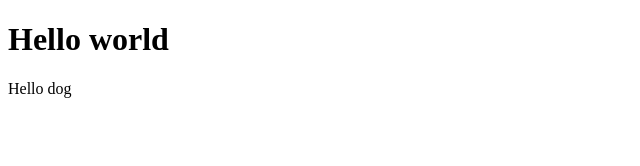
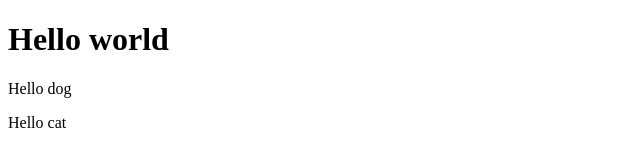
Before and after one commit to chhuoy-soki/branch_git, a plain HTML site: page index.html in a window 1280 px wide. Shown: the full height of the page, 0-640 px from the left. Drawn offline with Linux system fonts and the light colour scheme.

Commit message:
[ADD CAT]

```diff
--- a/index.html
+++ b/index.html
@@ -9,5 +9,6 @@
 <body>
     <h1>Hello world</h1>
     <p>Hello dog</p>
+    <p>Hello cat</p>
 </body>
 </html>
```
